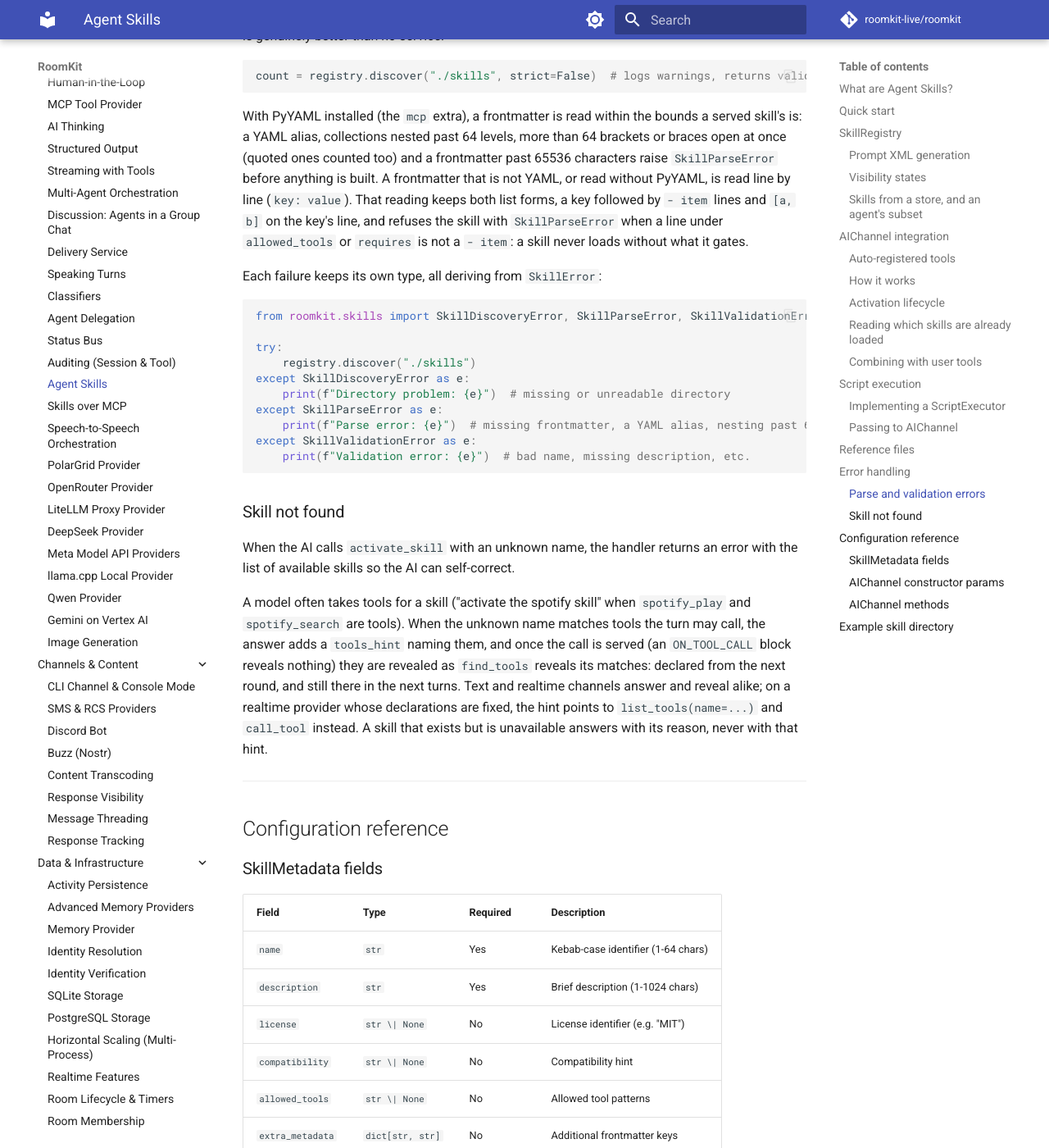
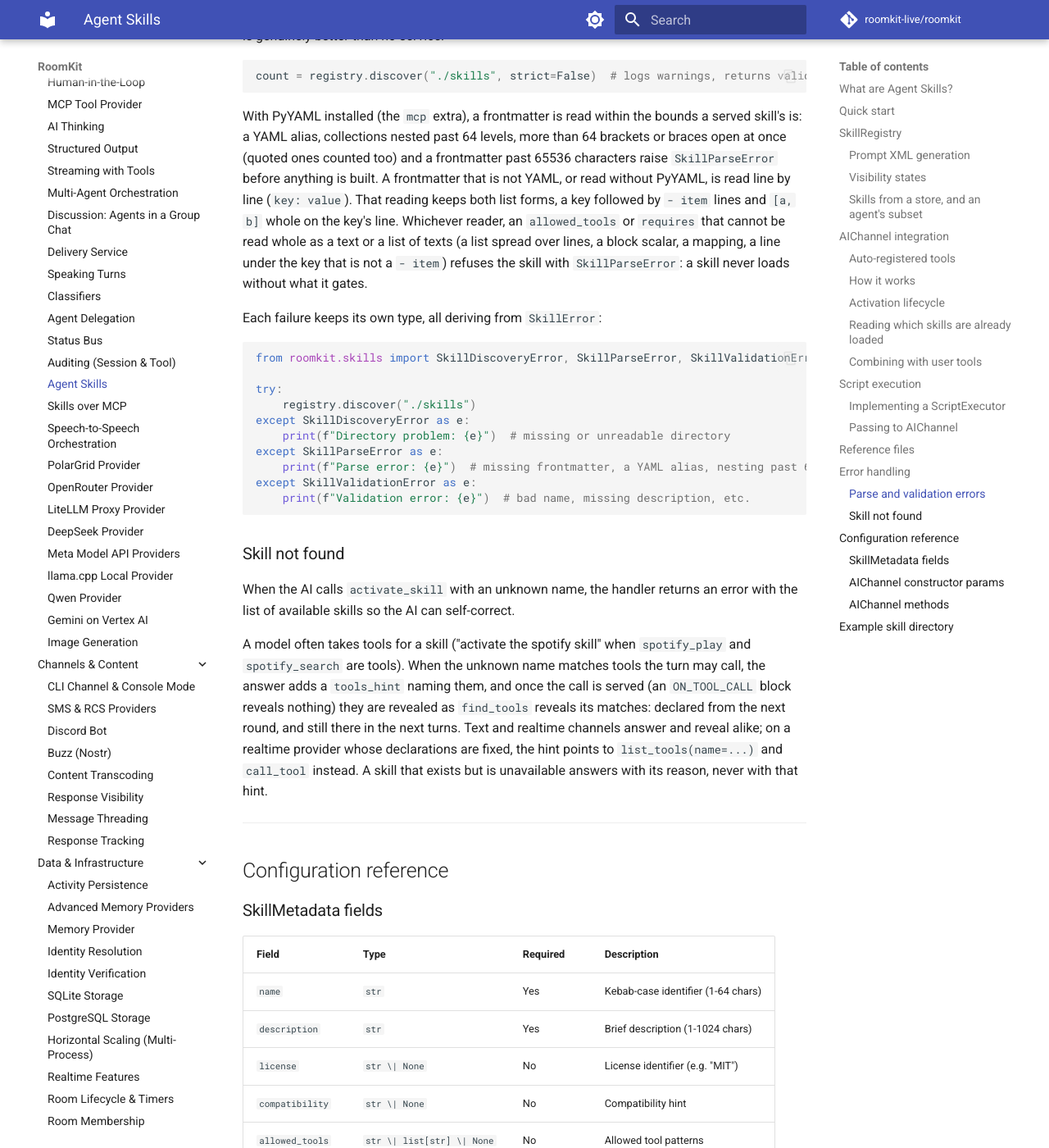
Before and after one commit to roomkit-live/roomkit-docs, an MkDocs documentation site: the page built from docs/guides/agent-skills.md, in a window 1280 px wide and 1400 px high, scrolled down 11657 px. Shown: the whole window at 82% size. Built offline with MkDocs 1.6.1 and Material for MkDocs 9.7.7, drawn with Linux system fonts in a browser that asks for light colours; comment, search, counter and statistics services are not loaded.

Commit message:
docs(skills): a gating key no reader can read whole refuses the skill (RMK-693)

````diff
--- a/docs/guides/agent-skills.md
+++ b/docs/guides/agent-skills.md
@@ -510,7 +510,7 @@ Pass `strict=False` when skills come from a source you do not control and a part
 count = registry.discover("./skills", strict=False)  # logs warnings, returns valid count
 ```
 
-With PyYAML installed (the `mcp` extra), a frontmatter is read within the bounds a served skill's is: a YAML alias, collections nested past 64 levels, more than 64 brackets or braces open at once (quoted ones counted too) and a frontmatter past 65536 characters raise `SkillParseError` before anything is built. A frontmatter that is not YAML, or read without PyYAML, is read line by line (`key: value`). That reading keeps both list forms, a key followed by `- item` lines and `[a, b]` on the key's line, and refuses the skill with `SkillParseError` when a line under `allowed_tools` or `requires` is not a `- item`: a skill never loads without what it gates.
+With PyYAML installed (the `mcp` extra), a frontmatter is read within the bounds a served skill's is: a YAML alias, collections nested past 64 levels, more than 64 brackets or braces open at once (quoted ones counted too) and a frontmatter past 65536 characters raise `SkillParseError` before anything is built. A frontmatter that is not YAML, or read without PyYAML, is read line by line (`key: value`). That reading keeps both list forms, a key followed by `- item` lines and `[a, b]` whole on the key's line. Whichever reader, an `allowed_tools` or `requires` that cannot be read whole as a text or a list of texts (a list spread over lines, a block scalar, a mapping, a line under the key that is not a `- item`) refuses the skill with `SkillParseError`: a skill never loads without what it gates.
 
 Each failure keeps its own type, all deriving from `SkillError`:
 
@@ -545,7 +545,7 @@ A model often takes tools for a skill ("activate the spotify skill" when `spotif
 | `description` | `str` | Yes | Brief description (1-1024 chars) |
 | `license` | `str \| None` | No | License identifier (e.g. "MIT") |
 | `compatibility` | `str \| None` | No | Compatibility hint |
-| `allowed_tools` | `str \| None` | No | Allowed tool patterns |
+| `allowed_tools` | `str \| list[str] \| None` | No | Allowed tool patterns |
 | `extra_metadata` | `dict[str, str]` | No | Additional frontmatter keys |
 
 ### AIChannel constructor params
````
